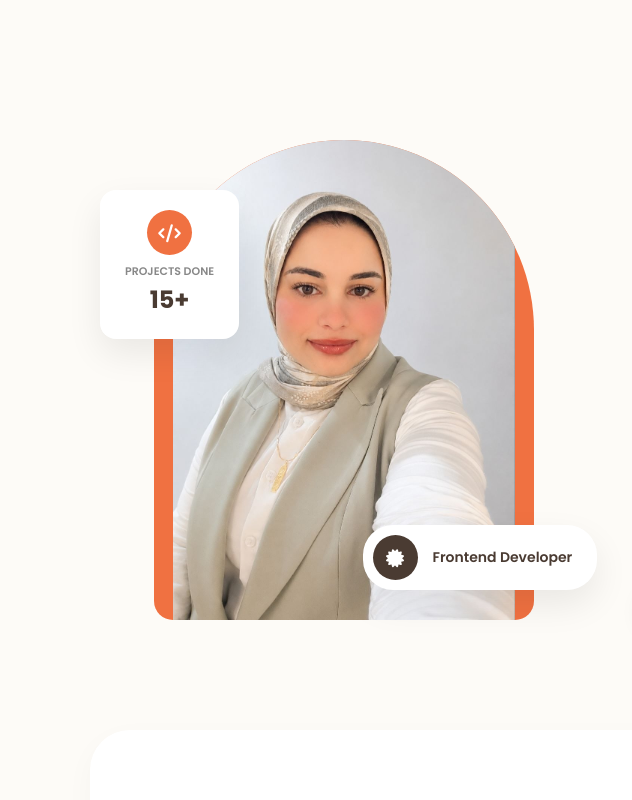
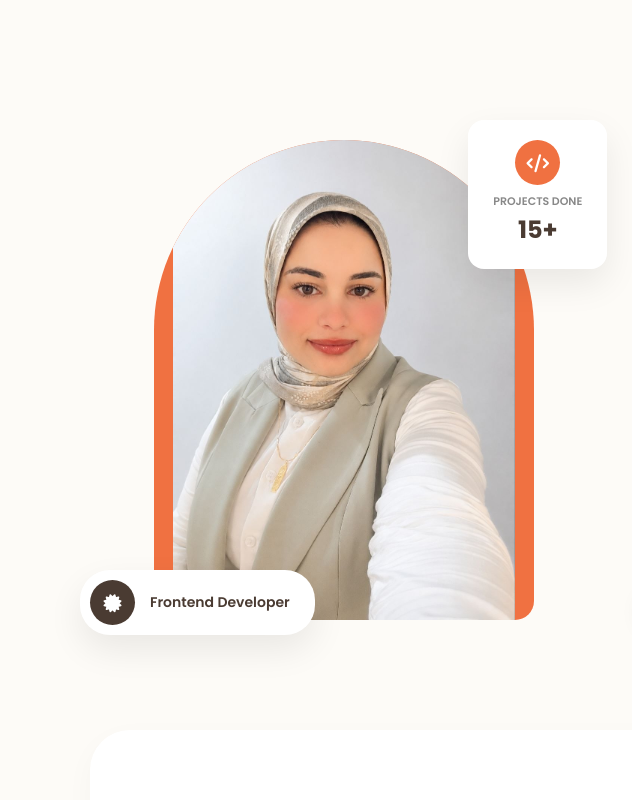
Before and after one commit to Dalia-Shaheen/My-Portfolio, a plain HTML site: page index.html in a window 1280 px wide. Shown: the part 820-1620 px from the top of the page, 0-632 px from the left. Drawn offline with nearby package versions, Linux system fonts and the light colour scheme; a web font is replaced by a local one.

Commit message:
Add files via upload

```diff
--- a/index.html
+++ b/index.html
@@ -92,15 +92,16 @@
                     <div class="about-arch">
                         <img src="img/5819109932631002813.jpg" alt="Dalia Shaheen">
                     </div>
+
                     <!-- Badges -->
-                    <div class="about-badge badge-top-left">
+                    <div class="about-badge badge-top-right">
                         <div class="badge-icon"><i class="fas fa-code"></i></div>
                         <div class="badge-text">
                             <span class="badge-title">Projects Done</span>
                             <span class="badge-value">15+</span>
                         </div>
                     </div>
-                    <div class="about-badge badge-bottom-right">
+                    <div class="about-badge badge-bottom-left">
                         <div class="badge-icon badge-dark"><i class="fas fa-certificate"></i></div>
                         <div class="badge-text">
                             <span class="badge-value-small">Frontend Developer</span>
--- a/style.css
+++ b/style.css
@@ -37,6 +37,7 @@ body {
     font-family: var(--font-body);
     line-height: 1.6;
     overflow-x: hidden;
+    max-width: 100vw;
     position: relative;
 }
 
@@ -388,17 +389,17 @@ section {
     box-shadow: 0 15px 35px rgba(0,0,0,0.08);
     z-index: 2;
 }
-.badge-top-left {
-    top: 50px;
-    left: -30px;
+.badge-top-right {
+    top: -20px;
+    right: -50px;
     flex-direction: column;
     text-align: center;
     gap: 8px;
     padding: 20px 25px;
 }
-.badge-bottom-right {
-    bottom: 30px;
-    right: -40px;
+.badge-bottom-left {
+    bottom: -15px;
+    left: -50px;
     border-radius: 30px;
     padding: 10px 25px 10px 10px;
 }
@@ -928,8 +929,8 @@ section {
     .about-modern-inner { flex-direction: column; gap: 40px; }
     .about-visual { margin-bottom: 20px; }
     .about-arch { width: 300px; height: 380px; }
-    .badge-top-left { left: -10px; top: 20px; }
-    .badge-bottom-right { right: -10px; bottom: 10px; }
+    .badge-top-right { right: -40px; top: -30px; transform: scale(0.75); transform-origin: center; }
+    .badge-bottom-left { left: -40px; bottom: -20px; transform: scale(0.75); transform-origin: center; }
 
     .certs-container { flex-direction: column; margin-bottom: 60px; }
     .certs-visual { width: 100%; height: 550px; }
```
